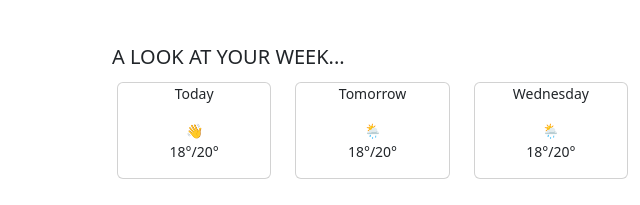
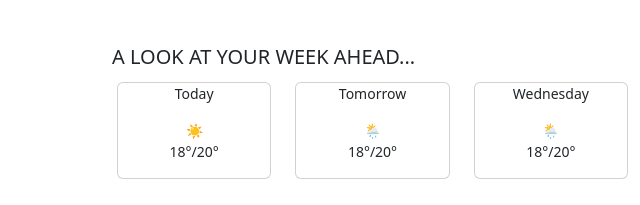
Before and after one commit to madelineleong/week6homework, a plain HTML site: page index.html in a window 1280 px wide. Shown: the part 363-568 px from the top of the page, 0-640 px from the left. Drawn offline with nearby package versions, Linux system fonts and the light colour scheme.

Commit message:
updated h3 text

```diff
--- a/index.html
+++ b/index.html
@@ -52,13 +52,13 @@
       </form>
       <br />
       <br />
-      <h3>A LOOK AT YOUR WEEK...</h3>
+      <h3>A LOOK AT YOUR WEEK AHEAD...</h3>
       <div class="row weekly">
         <div class="col-2">
           <div class="card">
             <div class="today-emoji">Today</div>
             <div class="card-body">
-              <div class="card-emoji">👋</div>
+              <div class="card-emoji">☀️</div>
               <p class="card-text">18°/20°</p>
             </div>
           </div>
```
